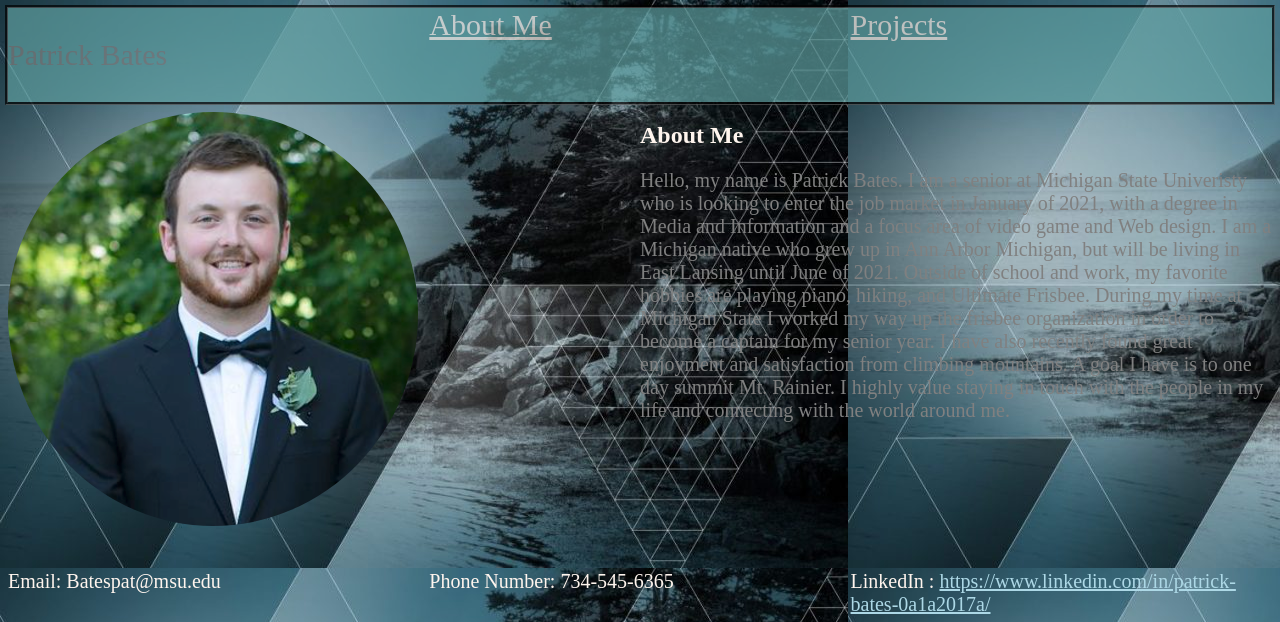
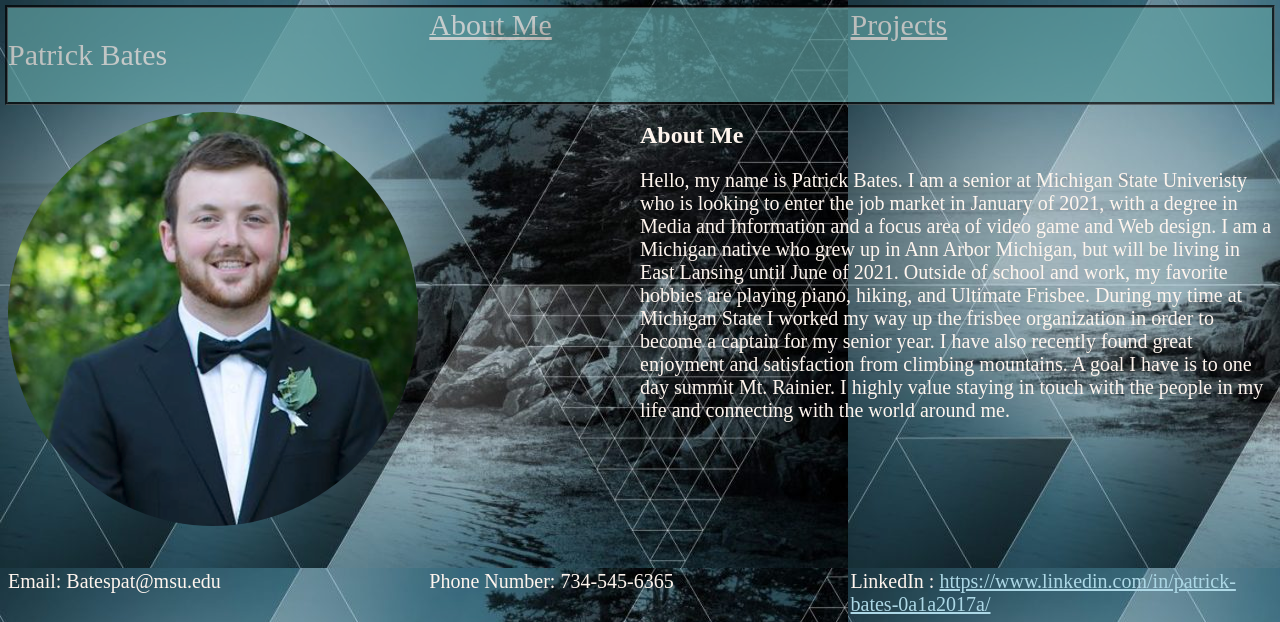
Before and after one commit to pbates243/mi349_website, a plain HTML site: page index.html in a window 1280 px wide. Shown: the top 622 px of the page. Drawn offline with Linux system fonts and the light colour scheme.

Commit message:
seashell

```diff
--- a/style.css
+++ b/style.css
@@ -10,7 +10,7 @@ h2{
 }
 
 p{
-  color: gray;
+  color: seashell;
   font-size: 20px;
 }
 body{
```
